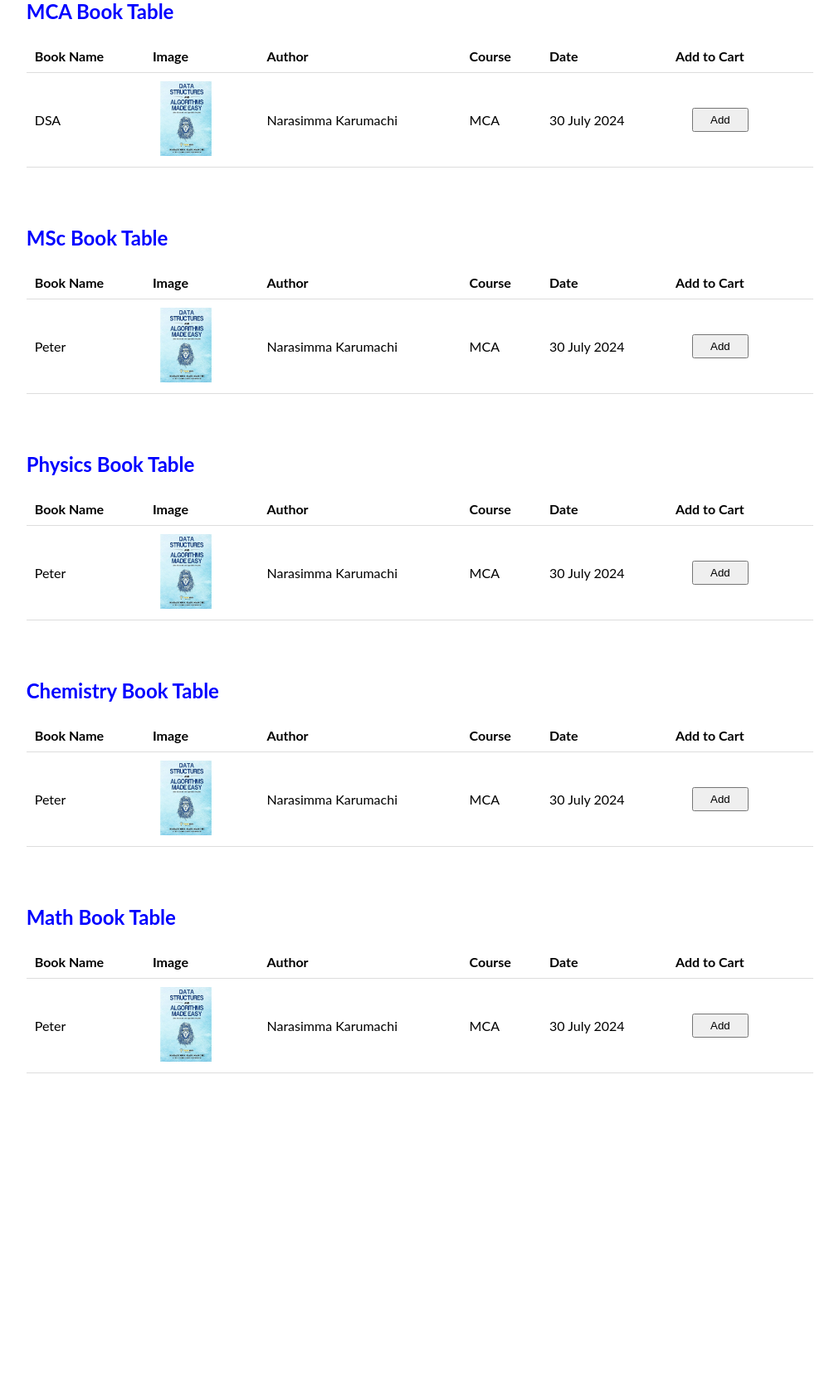
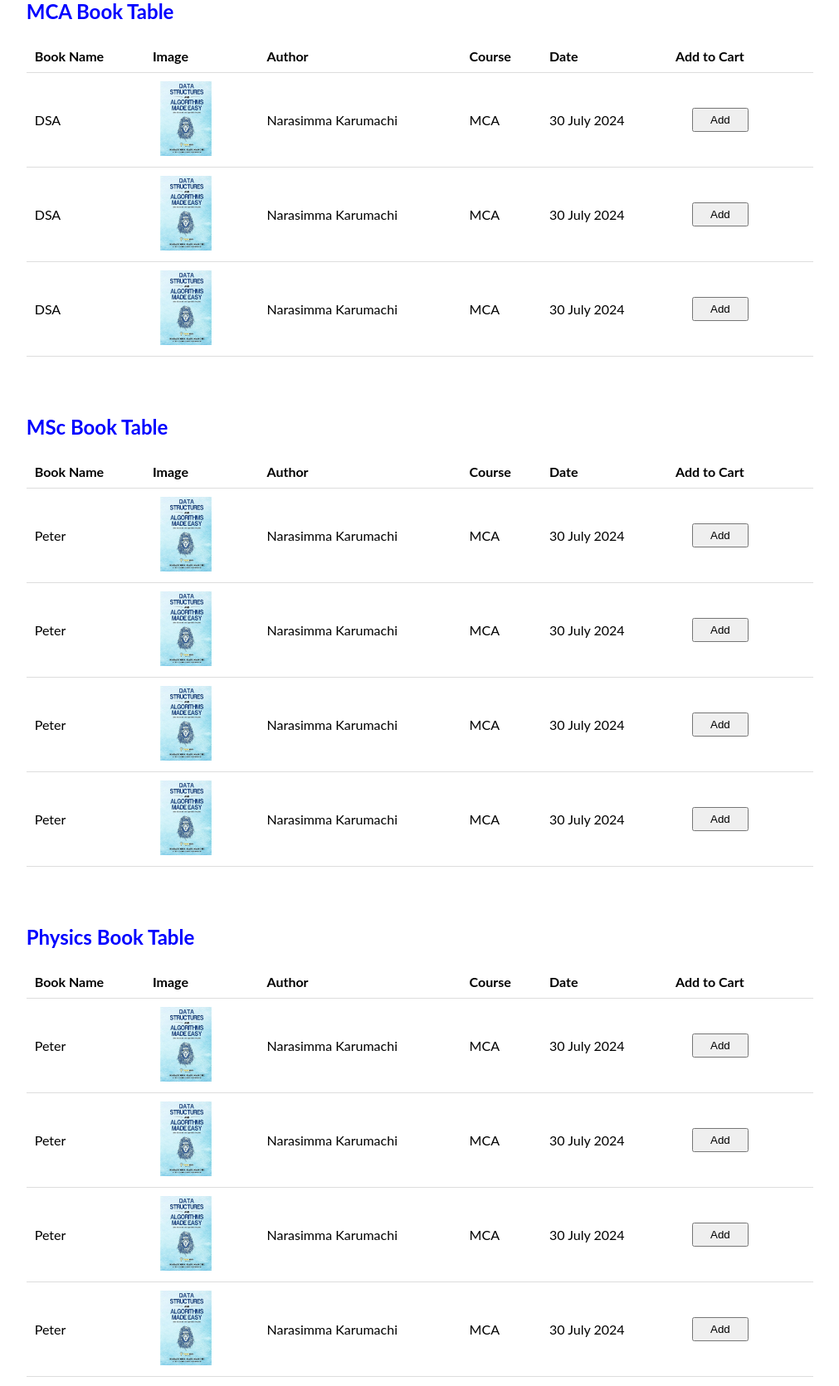
Before and after one commit to Nikita-Sahoo/IWT-Class, a PHP site: page / in a window 1280 px wide. Shown: the part 249-1920 px from the top of the page at 83% size, without its empty margins (267-1278 px from the left). Before the commit the page ends 1543 px from the top, so only its background shows below. Run offline with PHP 8.4, Linux system fonts and the light colour scheme.

Commit message:
new fields are added

```diff
--- a/index.html
+++ b/index.html
@@ -4,7 +4,7 @@
     <meta name="viewport" content="width=device-width, initial-scale=1">
     <title>Home Page</title>
     <link rel="stylesheet" href="style1.css" />
-    <script src="myscripts.js"></script>
+    <!-- <script src="myscripts.js"></script> -->
 
     </head>
     <body>
@@ -24,14 +24,14 @@
       <a href="math_book.html">Maths</a>
   </div>
 
-    <div class="container">
+    <div class="container" >
         <div class="row">
 
         <div class="col-25">
         <h4>Animated </h4>
         <span style="font-size:30px;cursor:pointer" onclick="openNav()">&#9776; Cources</span>
         </div>
-        <div class="col-75">
+        <div class="col-75" id="shop">
             <h1 style=" margin-left: 35%; margin-bottom: 75px; font-size: 40px;">All Book List</h1>
 
 
@@ -53,7 +53,7 @@
             <td>30 July 2024</td>
             <td><button type="submit" style="margin: 4px 20px; padding: 5px 20px;">Add</button></td>
           </tr>
-          <!-- <tr>
+           <tr>
              <td>DSA</td>
             <td><img src="dsa.jpg" alt="dsabook" width="80" height="90"></td>
             <td>Narasimma Karumachi</td>
@@ -69,7 +69,7 @@
             <td>30 July 2024</td>
             <td><button type="submit" style="margin: 4px 20px; padding: 5px 20px;">Add</button></td>
           </tr>
-          -->
+
         </table>
 
         <h2>MSc Book Table</h2>
@@ -92,21 +92,30 @@
             <td>30 July 2024</td>
             <td><button type="submit" style="margin: 4px 20px; padding: 5px 20px;">Add</button></td>
           </tr>
-          <!-- <tr>
-            <td>Lois</td>
-            <td>Griffin</td>
-            <td>$150</td>
+           <tr>
+            <td>Peter</td>
+            <td><img src="dsa.jpg" alt="dsabook" width="80" height="90"></td>
+            <td>Narasimma Karumachi</td>
+            <td>MCA</td>
+            <td>30 July 2024</td>
+            <td><button type="submit" style="margin: 4px 20px; padding: 5px 20px;">Add</button></td>
           </tr>
           <tr>
-            <td>Joe</td>
-            <td>Swanson</td>
-            <td>$300</td>
+            <td>Peter</td>
+            <td><img src="dsa.jpg" alt="dsabook" width="80" height="90"></td>
+            <td>Narasimma Karumachi</td>
+            <td>MCA</td>
+            <td>30 July 2024</td>
+            <td><button type="submit" style="margin: 4px 20px; padding: 5px 20px;">Add</button></td>
           </tr>
           <tr>
-            <td>Cleveland</td>
-            <td>Brown</td>
-            <td>$250</td>
-          </tr> -->
+            <td>Peter</td>
+            <td><img src="dsa.jpg" alt="dsabook" width="80" height="90"></td>
+            <td>Narasimma Karumachi</td>
+            <td>MCA</td>
+            <td>30 July 2024</td>
+            <td><button type="submit" style="margin: 4px 20px; padding: 5px 20px;">Add</button></td>
+          </tr>
         </table>
 
         <h2>Physics Book Table</h2>
@@ -129,21 +138,30 @@
             <td>30 July 2024</td>
             <td><button type="submit" style="margin: 4px 20px; padding: 5px 20px;">Add</button></td>
           </tr>
-          <!-- <tr>
-            <td>Lois</td>
-            <td>Griffin</td>
-            <td>$150</td>
+           <tr>
+            <td>Peter</td>
+            <td><img src="dsa.jpg" alt="dsabook" width="80" height="90"></td>
+            <td>Narasimma Karumachi</td>
+            <td>MCA</td>
+            <td>30 July 2024</td>
+            <td><button type="submit" style="margin: 4px 20px; padding: 5px 20px;">Add</button></td>
           </tr>
           <tr>
-            <td>Joe</td>
-            <td>Swanson</td>
-            <td>$300</td>
+            <td>Peter</td>
+            <td><img src="dsa.jpg" alt="dsabook" width="80" height="90"></td>
+            <td>Narasimma Karumachi</td>
+            <td>MCA</td>
+            <td>30 July 2024</td>
+            <td><button type="submit" style="margin: 4px 20px; padding: 5px 20px;">Add</button></td>
           </tr>
           <tr>
-            <td>Cleveland</td>
-            <td>Brown</td>
-            <td>$250</td>
-          </tr> -->
+            <td>Peter</td>
+            <td><img src="dsa.jpg" alt="dsabook" width="80" height="90"></td>
+            <td>Narasimma Karumachi</td>
+            <td>MCA</td>
+            <td>30 July 2024</td>
+            <td><button type="submit" style="margin: 4px 20px; padding: 5px 20px;">Add</button></td>
+          </tr>
         </table>
 
 
@@ -167,21 +185,30 @@
             <td>30 July 2024</td>
             <td><button type="submit" style="margin: 4px 20px; padding: 5px 20px;">Add</button></td>
           </tr>
-          <!-- <tr>
-            <td>Lois</td>
-            <td>Griffin</td>
-            <td>$150</td>
+          <tr>
+            <td>Peter</td>
+            <td><img src="dsa.jpg" alt="dsabook" width="80" height="90"></td>
+            <td>Narasimma Karumachi</td>
+            <td>MCA</td>
+            <td>30 July 2024</td>
+            <td><button type="submit" style="margin: 4px 20px; padding: 5px 20px;">Add</button></td>
           </tr>
           <tr>
-            <td>Joe</td>
-            <td>Swanson</td>
-            <td>$300</td>
+            <td>Peter</td>
+            <td><img src="dsa.jpg" alt="dsabook" width="80" height="90"></td>
+            <td>Narasimma Karumachi</td>
+            <td>MCA</td>
+            <td>30 July 2024</td>
+            <td><button type="submit" style="margin: 4px 20px; padding: 5px 20px;">Add</button></td>
           </tr>
           <tr>
-            <td>Cleveland</td>
-            <td>Brown</td>
-            <td>$250</td>
-          </tr> -->
+            <td>Peter</td>
+            <td><img src="dsa.jpg" alt="dsabook" width="80" height="90"></td>
+            <td>Narasimma Karumachi</td>
+            <td>MCA</td>
+            <td>30 July 2024</td>
+            <td><button type="submit" style="margin: 4px 20px; padding: 5px 20px;">Add</button></td>
+          </tr>
         </table>
 
 
@@ -205,27 +232,45 @@
             <td>30 July 2024</td>
             <td><button type="submit" style="margin: 4px 20px; padding: 5px 20px;">Add</button></td>
           </tr>
-          <!-- <tr>
-            <td>Lois</td>
-            <td>Griffin</td>
-            <td>$150</td>
+           <tr>
+            <td>Peter</td>
+            <td><img src="dsa.jpg" alt="dsabook" width="80" height="90"></td>
+            <td>Narasimma Karumachi</td>
+            <td>MCA</td>
+            <td>30 July 2024</td>
+            <td><button type="submit" style="margin: 4px 20px; padding: 5px 20px;">Add</button></td>
           </tr>
           <tr>
-            <td>Joe</td>
-            <td>Swanson</td>
+            <td>Peter</td>
+            <td><img src="dsa.jpg" alt="dsabook" width="80" height="90"></td>
+            <td>Narasimma Karumachi</td>
+            <td>MCA</td>
+            <td>30 July 2024</td>
+            <td><button type="submit" style="margin: 4px 20px; padding: 5px 20px;">Add</button></td>
             <td>$300</td>
           </tr>
           <tr>
-            <td>Cleveland</td>
-            <td>Brown</td>
-            <td>$250</td>
-          </tr> -->
+            <td>Peter</td>
+            <td><img src="dsa.jpg" alt="dsabook" width="80" height="90"></td>
+            <td>Narasimma Karumachi</td>
+            <td>MCA</td>
+            <td>30 July 2024</td>
+            <td><button type="submit" style="margin: 4px 20px; padding: 5px 20px;">Add</button></td>
+          </tr>
         </table>
 
 
         </div>
         </div>
         </div>
+
+        <!-- <div class="data" id="data">
+          <h1>All Books data</h1>
+          <button class="click" type="button" onclick="getBookData()">Book Data</button>
+        </div>
+        <script src="ajax.js"></script> -->
+         <!-- <script src="data.js"></script>
+        <script src="myscript.js"></script>   -->
     <script>
     function openNav() {
     document.getElementById("mySidenav").style.width = "250px";
--- a/login.html
+++ b/login.html
@@ -6,7 +6,7 @@
     <title>Lgin Form</title>
     <link rel="stylesheet" href="style.css"/>
 
-     <script>
+    <script>
         function validateForm() {
         let x = document.forms["myForm"]["username"].value;
         let y = document.forms["myForm"]["password"].value;
@@ -18,8 +18,8 @@
         // else if(x == isInteger()){
         //     alert("it should be a charecter...")
         // }
-        else if(y == "" || y.length < 2 || y.length > 20){
-            alert("Password must be filled which is less than 20 and more than 2...")
+        else if(y == "" || y.length < 2 || y.length > 15){
+            alert("Password must be filled which is less than 15 and more than 2...")
             return false;
         }
         else if(x == "admin" || y == "abc123" ){
--- a/mca_book.html
+++ b/mca_book.html
@@ -43,6 +43,7 @@
                         <th>Author</th>
                         <th>Course</th>
                         <th>Date</th>
+                        <th>Price</th>
                         <th>Add to Cart</th>
                     </tr>
                     <tr>
@@ -51,6 +52,7 @@
                         <td>Narasimma Karumachi</td>
                         <td>MCA</td>
                         <td>30 July 2024</td>
+                        <td>Rs. 600</td>
                         <td><button type="submit" style="margin: 4px 20px; padding: 5px 20px;">Add</button></td>
                     </tr>
                     <!-- <tr>
--- a/msc_book.html
+++ b/msc_book.html
@@ -43,6 +43,7 @@
                         <th>Author</th>
                         <th>Course</th>
                         <th>Date</th>
+                        <th>Price</th>
                         <th>Add to Cart</th>
                     </tr>
                     <tr>
@@ -51,6 +52,7 @@
                         <td>Narasimma Karumachi</td>
                         <td>MCA</td>
                         <td>30 July 2024</td>
+                        <td>Rs. 450</td>
                         <td><button type="submit" style="margin: 4px 20px; padding: 5px 20px;">Add</button></td>
                     </tr>
                     <!-- <tr>
```
Also changed, not shown: ajax.js (added, +32 -0 lines), data.js (added, +113 -0 lines), myscript.js (+36 -0 lines), new.txt (added, +9 -0 lines), registration.html (+17 -15 lines), style.css (+6 -1 lines), validate.js (+138 -0 lines), bg-new.jpg (added), nw-bg.jpg (added).
